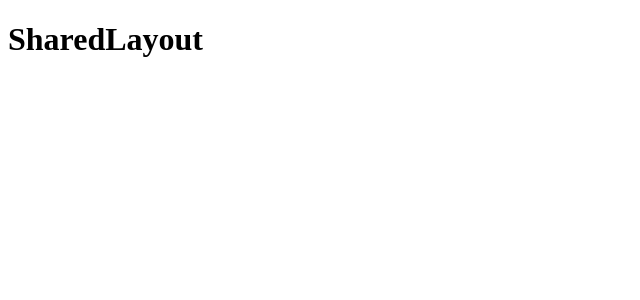
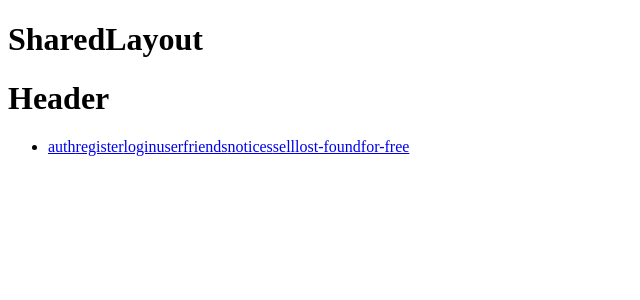
Before and after one commit to Romaleso261981/final-project-front, a React (Create React App) app: page / in a window 1280 px wide. Shown: the top 300 px of the page, without its empty margins (0-640 px from the left). Built offline with nearby package versions, Linux system fonts and the light colour scheme.

Commit message:
Update SharedLayout.jsx

```diff
--- a/src/components/SharedLayout/SharedLayout.jsx
+++ b/src/components/SharedLayout/SharedLayout.jsx
@@ -1,9 +1,11 @@
 import { Outlet } from "react-router-dom";
+import { Header } from "../Header/Header";
 
 export const SharedLayout = () => {
   return (
     <>
       <h1>SharedLayout</h1>
+      <Header  />
       <Outlet />
     </>
   );
```
